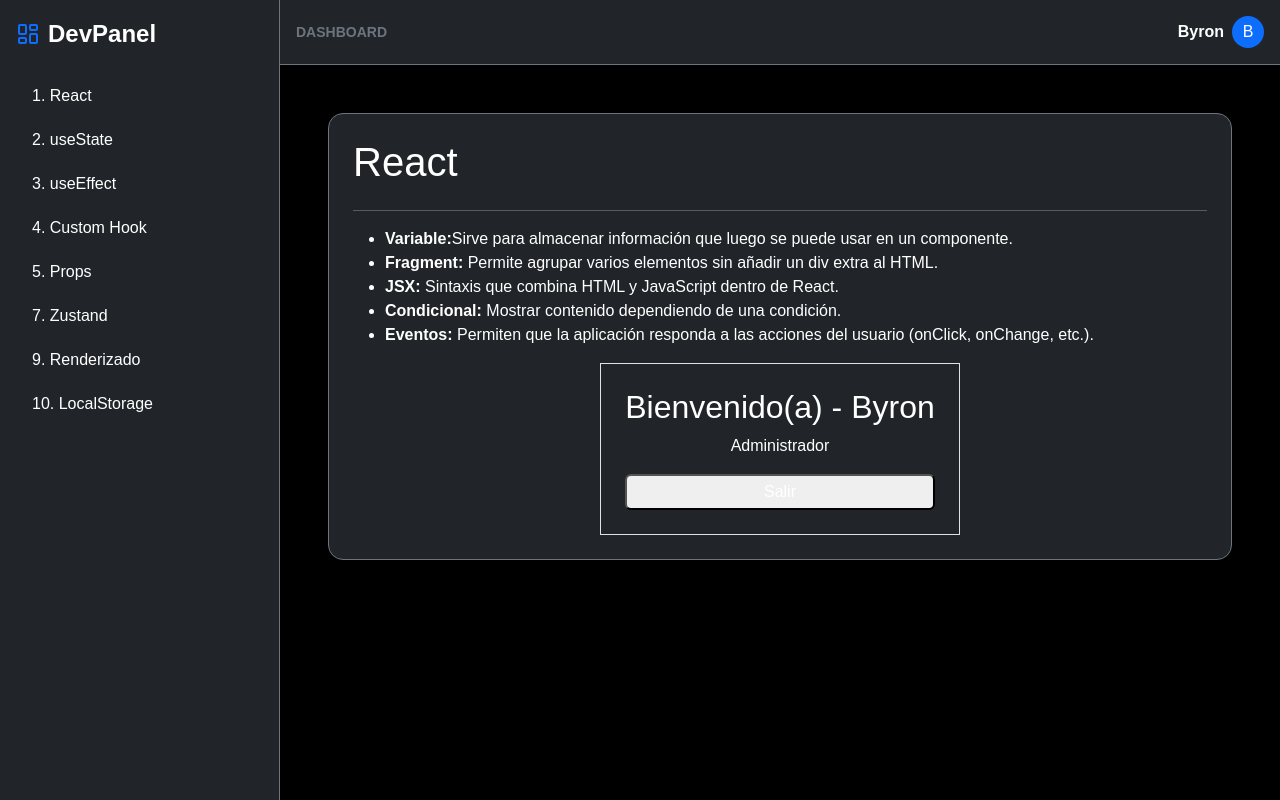
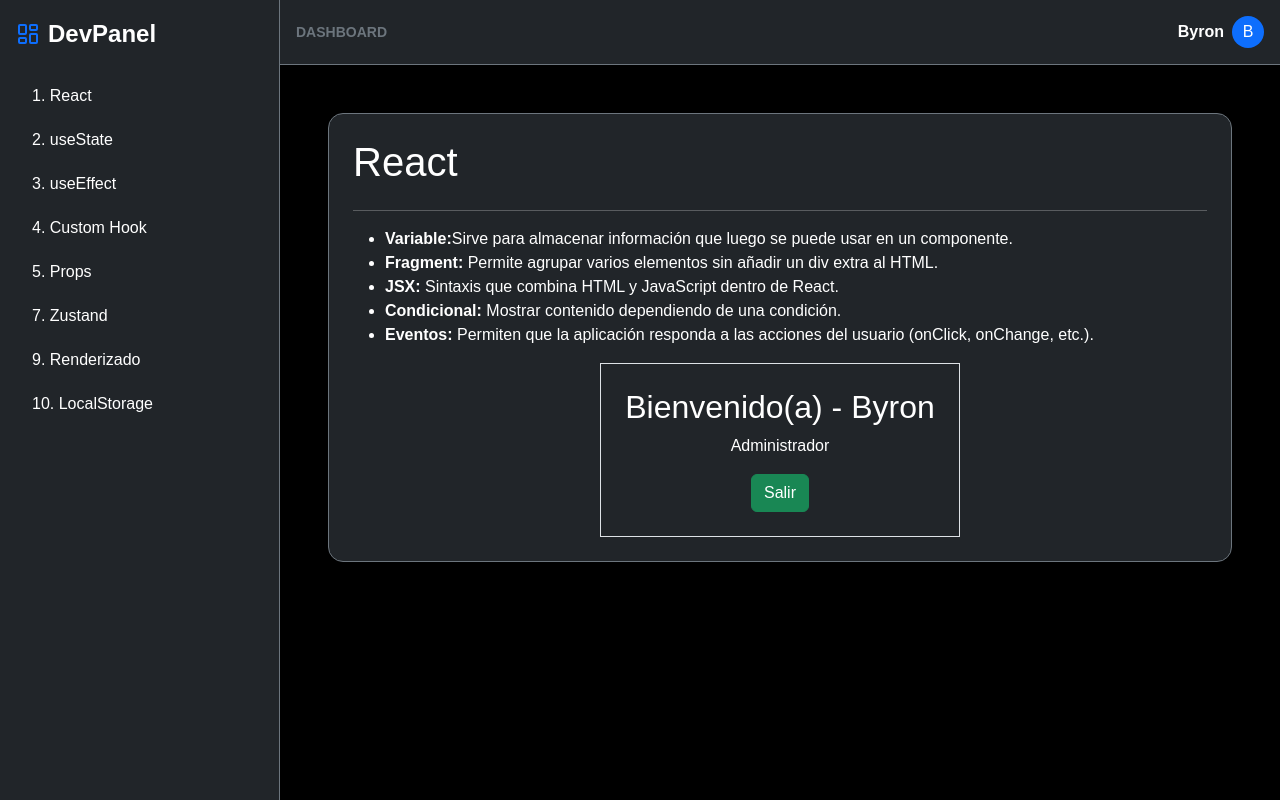
Before and after one commit to jossuer1/REACT_LABORATORIO, a React (Vite) app: page / in a window 1280 px wide. Built offline with nearby package versions, Linux system fonts and the light colour scheme.

Commit message:
boton faltante

```diff
--- a/src/pages/Primero.jsx
+++ b/src/pages/Primero.jsx
@@ -8,57 +8,63 @@
 
 */
 
-
 const Primero = () => {
-
   const user = {
     name: "Byron",
     rol: "Admin",
-  }
+  };
 
   return (
     <>
       <h1 className="font-bold text-2xl">React</h1>
 
-      <hr className="border-gray-400 mb-8"/>
+      <hr className="border-gray-400 mb-8" />
 
       <ul className="list-disc pl-5">
         <li>
-          <strong>Variable:</strong>Sirve para almacenar información que luego se puede usar en un componente.
+          <strong>Variable:</strong>Sirve para almacenar información que luego
+          se puede usar en un componente.
         </li>
         <li>
-          <strong>Fragment:</strong> Permite agrupar varios elementos sin añadir un div extra al HTML.
+          <strong>Fragment:</strong> Permite agrupar varios elementos sin añadir
+          un div extra al HTML.
         </li>
         <li>
-          <strong>JSX:</strong> Sintaxis que combina HTML y JavaScript dentro de React.
+          <strong>JSX:</strong> Sintaxis que combina HTML y JavaScript dentro de
+          React.
         </li>
         <li>
-          <strong>Condicional:</strong> Mostrar contenido dependiendo de una condición.
+          <strong>Condicional:</strong> Mostrar contenido dependiendo de una
+          condición.
         </li>
         <li>
-          <strong>Eventos:</strong> Permiten que la aplicación responda a las acciones del usuario (onClick, onChange, etc.).
+          <strong>Eventos:</strong> Permiten que la aplicación responda a las
+          acciones del usuario (onClick, onChange, etc.).
         </li>
       </ul>
 
+      <div className="flex justify-center mb-8 mt-8">
+        <div className="w-120 border rounded-lg p-4 w-80 text-center">
+          <h2 className="text-lg font-semibold mb-2">
+            Bienvenido(a) - {user.name}
+          </h2>
 
+          <p className="mb-3">
+            {user.rol === "Admin" ? "Administrador" : "Invitado"}
+          </p>
 
+          <button
+            className="btn btn-success mx-1"
+            onClick={() => {
+              alert("cierre de sesion");
+            }}
+          >
+            Salir
+          </button>
+        </div>
+      </div>
+    </>
+  );
+};
 
-      <div className="flex justify-center mb-8 mt-8">
-
-        <div className="w-120 border rounded-lg p-4 w-80 text-center">
-
-          <h2 className="text-lg font-semibold mb-2">Bienvenido(a) - {user.name}</h2>
-
-          <p className="mb-3">{user.rol === "Admin" ? "Administrador" :"Invitado"}</p>
-
-          <button className="bg-red-700 text-white py-1 px-3 rounded w-full" onClick={()=>{alert("cierre de sesion")}}>Salir</button>
-
-        </div>
-
-      </div>
-
-    </>
-  )
-}
-
-export default Primero
+export default Primero;
```
